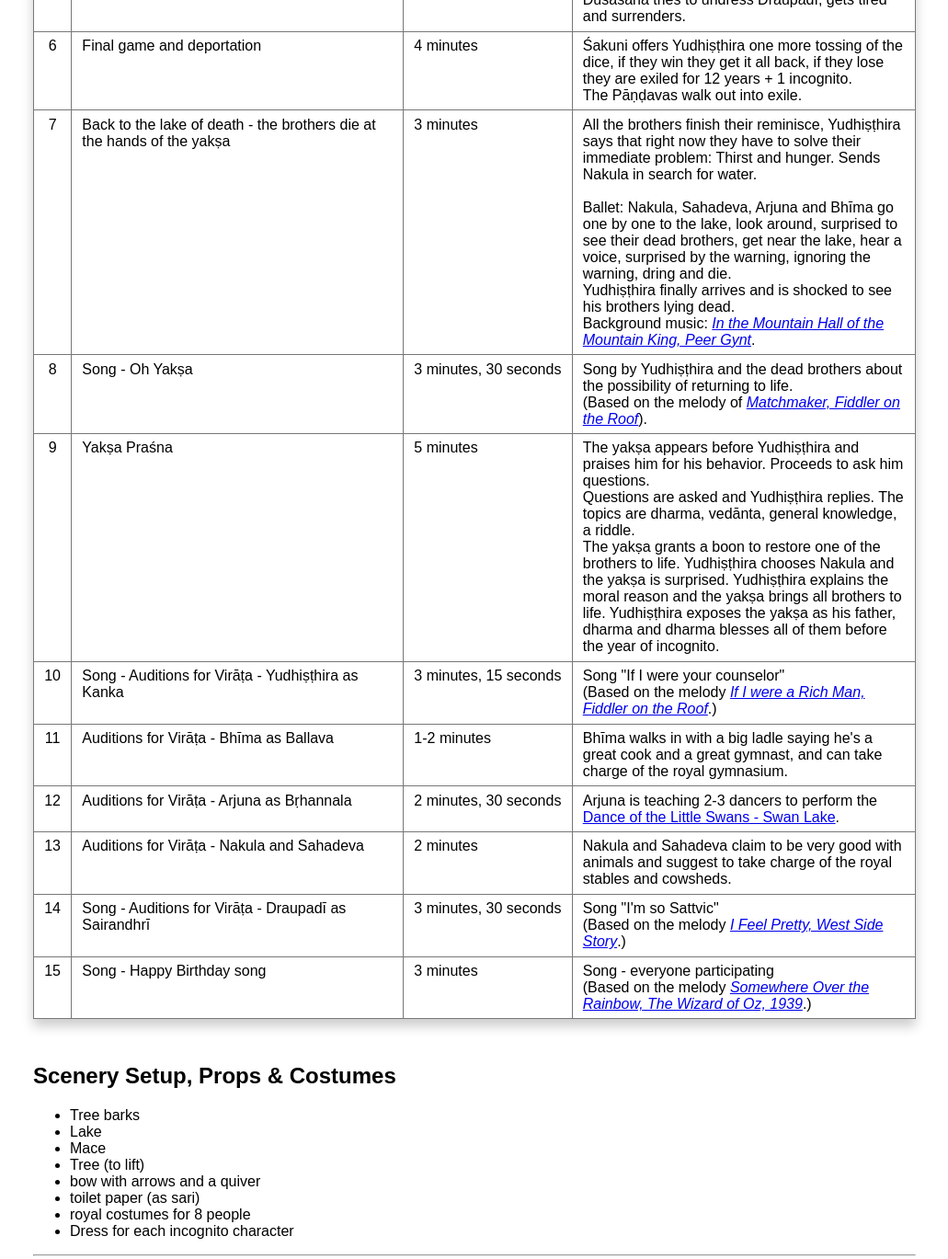
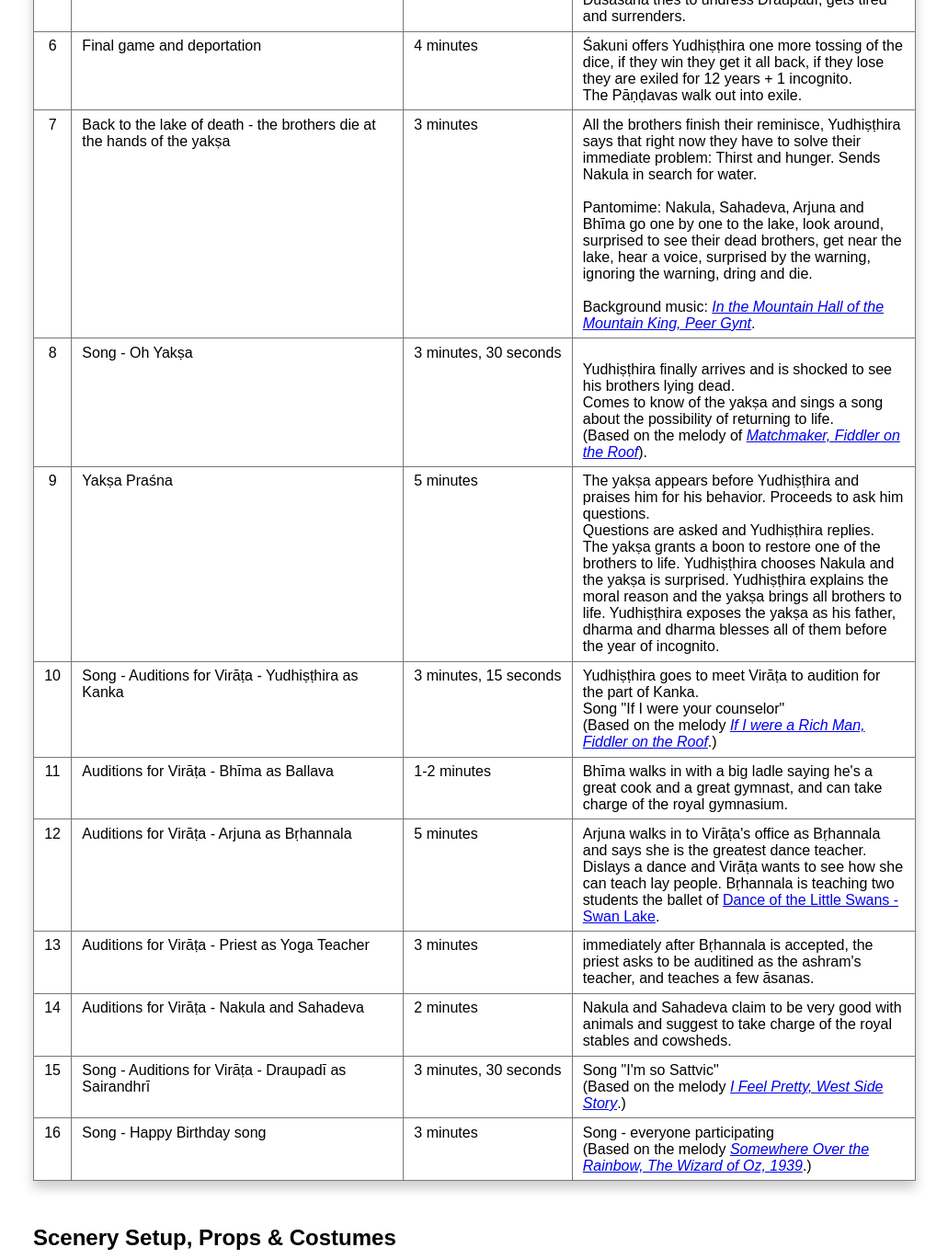
Before and after one commit to iswara108/swamiji-birthday-play-plan-2021, a website: page index.html in a window 1280 px wide. Shown: the part 540-1909 px from the top of the page at 92% size, without its empty margins (124-1155 px from the left). Drawn offline with Linux system fonts and the light colour scheme.

Commit message:
small changes

```diff
--- a/index.html
+++ b/index.html
@@ -82,11 +82,10 @@
           All the brothers finish their reminisce, Yudhiṣṭhira says that right
           now they have to solve their immediate problem: Thirst and hunger.
           Sends Nakula in search for water. <br /><br />
-          Ballet: Nakula, Sahadeva, Arjuna and Bhīma go one by one to the lake,
-          look around, surprised to see their dead brothers, get near the lake,
-          hear a voice, surprised by the warning, ignoring the warning, dring
-          and die. <br />Yudhiṣṭhira finally arrives and is shocked to see his
-          brothers lying dead. <br />
+          Pantomime: Nakula, Sahadeva, Arjuna and Bhīma go one by one to the
+          lake, look around, surprised to see their dead brothers, get near the
+          lake, hear a voice, surprised by the warning, ignoring the warning,
+          dring and die. <br /><br />
           Background music:
           <a href="https://www.youtube.com/watch?v=4nMUr8Rt2AI" target="_blank"
             ><em>In the Mountain Hall of the Mountain King, Peer Gynt</em></a
@@ -96,7 +95,9 @@
         <div class="scenes__name">Song - Oh Yakṣa</div>
         <div class="scenes__length">3 minutes, 30 seconds</div>
         <div class="scenes__description">
-          Song by Yudhiṣṭhira and the dead brothers about the possibility of
+          <br />Yudhiṣṭhira finally arrives and is shocked to see his brothers
+          lying dead. <br />
+          Comes to know of the yakṣa and sings a song about the possibility of
           returning to life. <br />
           (Based on the melody of
           <a href="https://youtu.be/3c-9qzFDStA?t=586" target="_blank"
@@ -109,8 +110,7 @@
         <div class="scenes__description">
           The yakṣa appears before Yudhiṣṭhira and praises him for his behavior.
           Proceeds to ask him questions. <br />Questions are asked and
-          Yudhiṣṭhira replies. The topics are dharma, vedānta, general
-          knowledge, a riddle. <br />The yakṣa grants a boon to restore one of
+          Yudhiṣṭhira replies. <br />The yakṣa grants a boon to restore one of
           the brothers to life. Yudhiṣṭhira chooses Nakula and the yakṣa is
           surprised. Yudhiṣṭhira explains the moral reason and the yakṣa brings
           all brothers to life. Yudhiṣṭhira exposes the yakṣa as his father,
@@ -122,6 +122,8 @@
         </div>
         <div class="scenes__length">3 minutes, 15 seconds</div>
         <div class="scenes__description">
+          Yudhiṣṭhira goes to meet Virāṭa to audition for the part of Kanka.
+          <br />
           Song "If I were your counselor" <br />(Based on the melody
           <a href="https://www.youtube.com/watch?v=BAsZDHv3Wv4" target="_blank"
             ><em>If I were a Rich Man, Fiddler on the Roof</em></a
@@ -138,14 +140,26 @@
         <div class="scenes__name">
           Auditions for Virāṭa - Arjuna as Bṛhannala
         </div>
-        <div class="scenes__length">2 minutes, 30 seconds</div>
+        <div class="scenes__length">5 minutes</div>
         <div class="scenes__description">
-          Arjuna is teaching 2-3 dancers to perform the
+          Arjuna walks in to Virāṭa's office as Bṛhannala and says she is the
+          greatest dance teacher. Dislays a dance and Virāṭa wants to see how
+          she can teach lay people. Bṛhannala is teaching two students the
+          ballet of
           <a href="https://www.youtube.com/watch?v=Xd2nTXsivHs" target="_blank"
             >Dance of the Little Swans - Swan Lake</a
           >.
         </div>
         <div class="scenes__sequence">13</div>
+        <div class="scenes__name">
+          Auditions for Virāṭa - Priest as Yoga Teacher
+        </div>
+        <div class="scenes__length">3 minutes</div>
+        <div class="scenes__description">
+          immediately after Bṛhannala is accepted, the priest asks to be
+          auditined as the ashram's teacher, and teaches a few āsanas.
+        </div>
+        <div class="scenes__sequence">14</div>
         <div class="scenes__name">
           Auditions for Virāṭa - Nakula and Sahadeva
         </div>
@@ -154,7 +168,7 @@
           Nakula and Sahadeva claim to be very good with animals and suggest to
           take charge of the royal stables and cowsheds.
         </div>
-        <div class="scenes__sequence">14</div>
+        <div class="scenes__sequence">15</div>
         <div class="scenes__name">
           Song - Auditions for Virāṭa - Draupadī as Sairandhrī
         </div>
@@ -166,7 +180,7 @@
             ><em>I Feel Pretty, West Side Story</em></a
           >.)
         </div>
-        <div class="scenes__sequence">15</div>
+        <div class="scenes__sequence">16</div>
         <div class="scenes__name">Song - Happy Birthday song</div>
         <div class="scenes__length">3 minutes</div>
         <div class="scenes__description">
@@ -324,14 +338,14 @@
             voice, ignores, drinks and dies.
           </div>
           <div class="character">Arjuna</div>
-          <div class="timing">1:10-1:38</div>
+          <div class="timing">1:10-2:01</div>
           <div class="script">
             Hastily walks over, observes around, sees his dead brothers,
             astonished, shoots his arrows 3 times, sees the lake, goes to it,
             approaches to drink, hears a voice, ignores, drinks and dies.
           </div>
           <div class="character">Bhīma</div>
-          <div class="timing">1:38-2:26</div>
+          <div class="timing">2:01-2:26</div>
           <div class="script">
             Angrily walks over with a mace, observes around, sees his dead
             brothers, astonished, uproots a tree and moves around violently,
@@ -394,12 +408,17 @@
         <p class="lead"></p>
       </div>
       <div id="scene-14" class="scene scene-14">
-        <h3>Scene 14: Song - Auditions for Virāṭa - Draupadī as Sairandhrī</h3>
+        <h3>Scene 14: Auditions for Virāṭa - Priest as Yoga Teacher</h3>
+        <p class="duration">Duration: 3 minutes</p>
+        <p class="lead"></p>
+      </div>
+      <div id="scene-15" class="scene scene-15">
+        <h3>Scene 15: Song - Auditions for Virāṭa - Draupadī as Sairandhrī</h3>
         <p class="duration">Duration: 3 minutes, 30 seconds</p>
         <p class="lead"></p>
       </div>
-      <div id="scene-15" class="scene scene-15">
-        <h3>Scene 15: Song - Happy Birthday song</h3>
+      <div id="scene-16" class="scene scene-16">
+        <h3>Scene 16: Song - Happy Birthday song</h3>
         <p class="duration">Duration: 3 minutes</p>
         <p class="lead"></p>
       </div>
--- a/package.json
+++ b/package.json
@@ -9,5 +9,8 @@
   },
   "scripts": {
     "start": "yarn live-server"
+  },
+  "devDependencies": {
+    "prettier": "^2.3.1"
   }
 }
```
Also changed, not shown: 1 other file.
